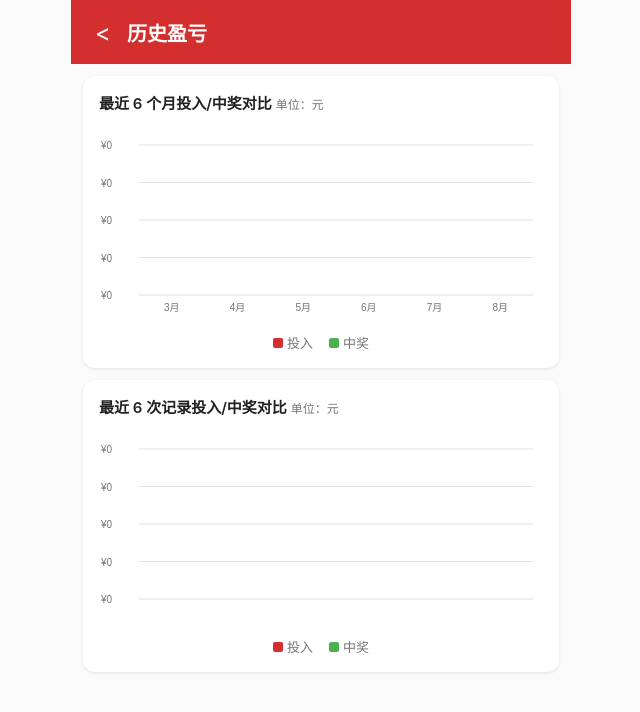
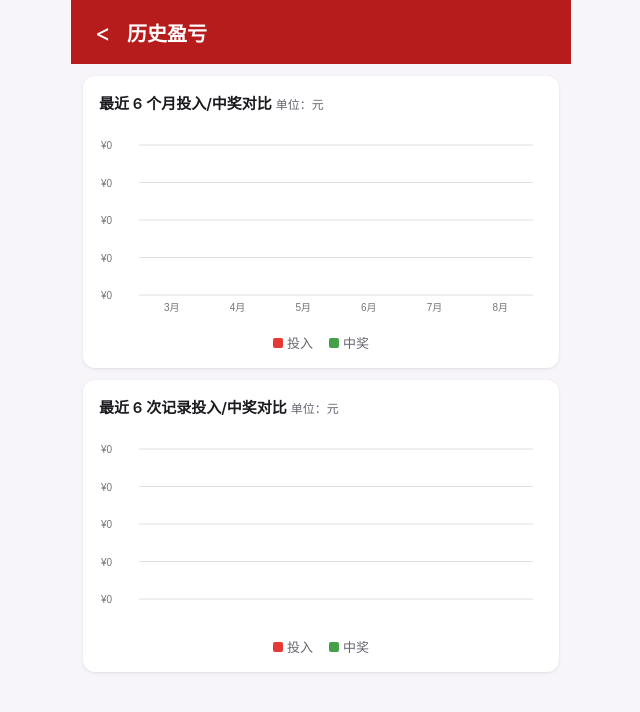
Before and after one commit to loadwww/Scratch-Track, a Vue app in the folder web/: page /#/chart in a window 1280 px wide. Shown: the top 712 px of the page, without its empty margins (319-959 px from the left). Built offline with nearby package versions, Linux system fonts and the light colour scheme.

Commit message:
统一颜色与图标：深红主题#B71C1C+三色彩票球图标

```diff
--- a/web/src/components/BarChart.vue
+++ b/web/src/components/BarChart.vue
@@ -51,11 +51,11 @@ function draw() {
     const x = padding.left + groupWidth * i + groupWidth / 2 - barWidth
 
     const investH = (d.invest / maxVal) * chartH
-    ctx.fillStyle = '#D32F2F'
+    ctx.fillStyle = '#E53935'
     ctx.fillRect(x, padding.top + chartH - investH, barWidth, investH)
 
     const winH = (d.win / maxVal) * chartH
-    ctx.fillStyle = '#4CAF50'
+    ctx.fillStyle = '#43A047'
     ctx.fillRect(x + barWidth, padding.top + chartH - winH, barWidth, winH)
 
     ctx.fillStyle = '#757575'
--- a/web/src/stores/settings.js
+++ b/web/src/stores/settings.js
@@ -4,7 +4,7 @@ import { ref, watch } from 'vue'
 export const useSettingsStore = defineStore('settings', () => {
   const marqueeTexts = ref(JSON.parse(localStorage.getItem('marqueeTexts') || '["见好就收"]'))
   const monthlyBudget = ref(Number(localStorage.getItem('monthlyBudget') || 0))
-  const themeColor = ref(localStorage.getItem('themeColor') || '#D32F2F')
+  const themeColor = ref(localStorage.getItem('themeColor') || '#B71C1C')
   const wallpaper = ref(localStorage.getItem('wallpaper') || '')
   const musicEnabled = ref(localStorage.getItem('musicEnabled') !== 'false')
   const musicName = ref(localStorage.getItem('musicName') || '好运来')
--- a/web/src/styles/theme.css
+++ b/web/src/styles/theme.css
@@ -1,19 +1,22 @@
 :root {
-  --primary-color: #D32F2F;
-  --primary-light: #FFCDD2;
-  --primary-dark: #B71C1C;
-  --primary-container: #FFEBEE;
+  --primary-color: #B71C1C;
+  --primary-light: #E53935;
+  --primary-dark: #8B0000;
+  --primary-container: #FFCDD2;
   --on-primary: #FFFFFF;
-  --on-primary-container: #B71C1C;
+  --on-primary-container: #5D0A0A;
   --surface: #FFFFFF;
-  --surface-variant: #F5F5F5;
-  --on-surface: #212121;
-  --on-surface-variant: #757575;
-  --background: #FAFAFA;
-  --error: #D32F2F;
-  --success: #4CAF50;
-  --warning: #FF9800;
-  --info: #2196F3;
+  --surface-variant: #FDE7E9;
+  --on-surface: #1B1B1F;
+  --on-surface-variant: #666670;
+  --background: #F7F5FA;
+  --error: #E53935;
+  --success: #43A047;
+  --warning: #FB8C00;
+  --info: #1E88E5;
+  --invest: #E53935;
+  --win: #43A047;
+  --gold: #FFB300;
 }
 
 * {
--- a/web/src/views/Chart.vue
+++ b/web/src/views/Chart.vue
@@ -9,8 +9,8 @@
       <div class="chart-title">最近 6 个月投入/中奖对比 <span class="chart-unit">单位：元</span></div>
       <BarChart :data="monthChartData" unit="100" />
       <div class="legend">
-        <span class="legend-item"><span class="legend-dot" style="background:#D32F2F"></span>投入</span>
-        <span class="legend-item"><span class="legend-dot" style="background:#4CAF50"></span>中奖</span>
+        <span class="legend-item"><span class="legend-dot" style="background:#E53935"></span>投入</span>
+        <span class="legend-item"><span class="legend-dot" style="background:#43A047"></span>中奖</span>
       </div>
     </div>
 
@@ -18,8 +18,8 @@
       <div class="chart-title">最近 6 次记录投入/中奖对比 <span class="chart-unit">单位：元</span></div>
       <BarChart :data="recentChartData" unit="50" />
       <div class="legend">
-        <span class="legend-item"><span class="legend-dot" style="background:#D32F2F"></span>投入</span>
-        <span class="legend-item"><span class="legend-dot" style="background:#4CAF50"></span>中奖</span>
+        <span class="legend-item"><span class="legend-dot" style="background:#E53935"></span>投入</span>
+        <span class="legend-item"><span class="legend-dot" style="background:#43A047"></span>中奖</span>
       </div>
     </div>
 
--- a/web/src/views/Home.vue
+++ b/web/src/views/Home.vue
@@ -43,27 +43,27 @@
 
     <div class="func-grid">
       <div class="func-item" @click="$router.push('/lottery')">
-        <van-icon name="notes-o" size="32" color="#D32F2F" />
+        <van-icon name="notes-o" size="32" color="#B71C1C" />
         <div class="func-name">中奖记录</div>
       </div>
       <div class="func-item" @click="$router.push('/diary')">
-        <van-icon name="edit" size="32" color="#D32F2F" />
+        <van-icon name="edit" size="32" color="#B71C1C" />
         <div class="func-name">彩票日记</div>
       </div>
       <div class="func-item" @click="$router.push('/highlight')">
-        <van-icon name="star-o" size="32" color="#D32F2F" />
+        <van-icon name="star-o" size="32" color="#B71C1C" />
         <div class="func-name">高光时刻</div>
       </div>
       <div class="func-item" @click="$router.push('/chart')">
-        <van-icon name="chart-trending-o" size="32" color="#D32F2F" />
+        <van-icon name="chart-trending-o" size="32" color="#B71C1C" />
         <div class="func-name">历史盈亏</div>
       </div>
       <div class="func-item" @click="$router.push('/random')">
-        <van-icon name="aim" size="32" color="#D32F2F" />
+        <van-icon name="aim" size="32" color="#B71C1C" />
         <div class="func-name">随机数</div>
       </div>
       <div class="func-item" @click="$router.push('/settings')">
-        <van-icon name="setting-o" size="32" color="#D32F2F" />
+        <van-icon name="setting-o" size="32" color="#B71C1C" />
         <div class="func-name">设置</div>
       </div>
     </div>
@@ -111,9 +111,9 @@ const budgetBarWidth = computed(() =>
 const budgetBarColor = computed(() => {
   const pct = settings.monthlyBudget > 0 ? monthInvest.value / settings.monthlyBudget : 0
   if (pct > 1) return '#B71C1C'
-  if (pct > 0.8) return '#FF9800'
-  if (pct > 0.5) return '#2196F3'
-  return '#4CAF50'
+  if (pct > 0.8) return '#FFB300'
+  if (pct > 0.5) return '#1E88E5'
+  return '#43A047'
 })
 
 const budgetAlert = computed(() => {
--- a/web/vite.config.js
+++ b/web/vite.config.js
@@ -18,8 +18,8 @@ export default defineConfig({
         name: '彩记 Scratch Track',
         short_name: '彩记',
         description: '彩票记账与虚拟刮刮乐体验',
-        theme_color: '#D32F2F',
-        background_color: '#FAFAFA',
+        theme_color: '#B71C1C',
+        background_color: '#F7F5FA',
         display: 'standalone',
         start_url: './',
         icons: [
```
Also changed, not shown: web/public/icon.svg, web/public/manifest.webmanifest.
